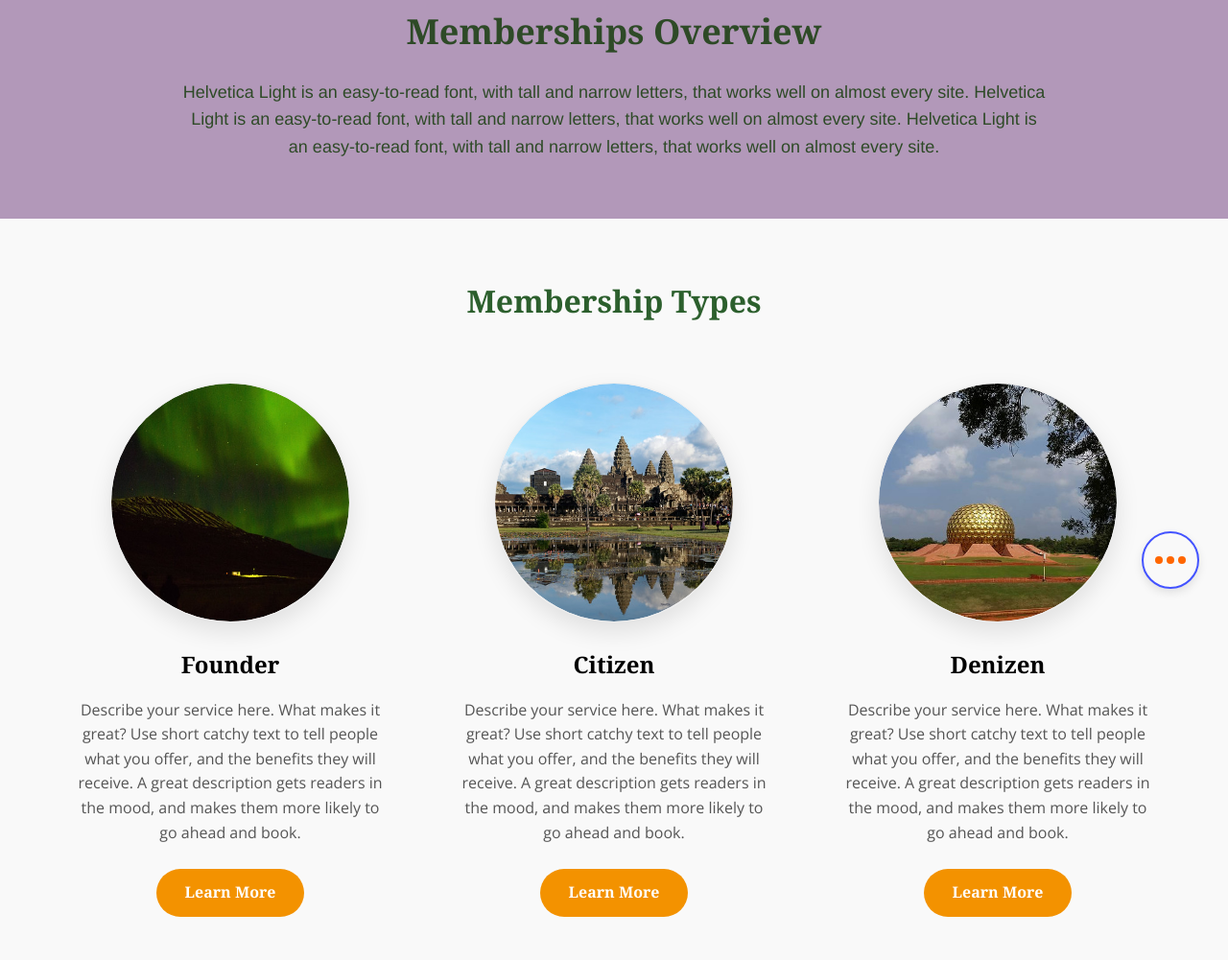
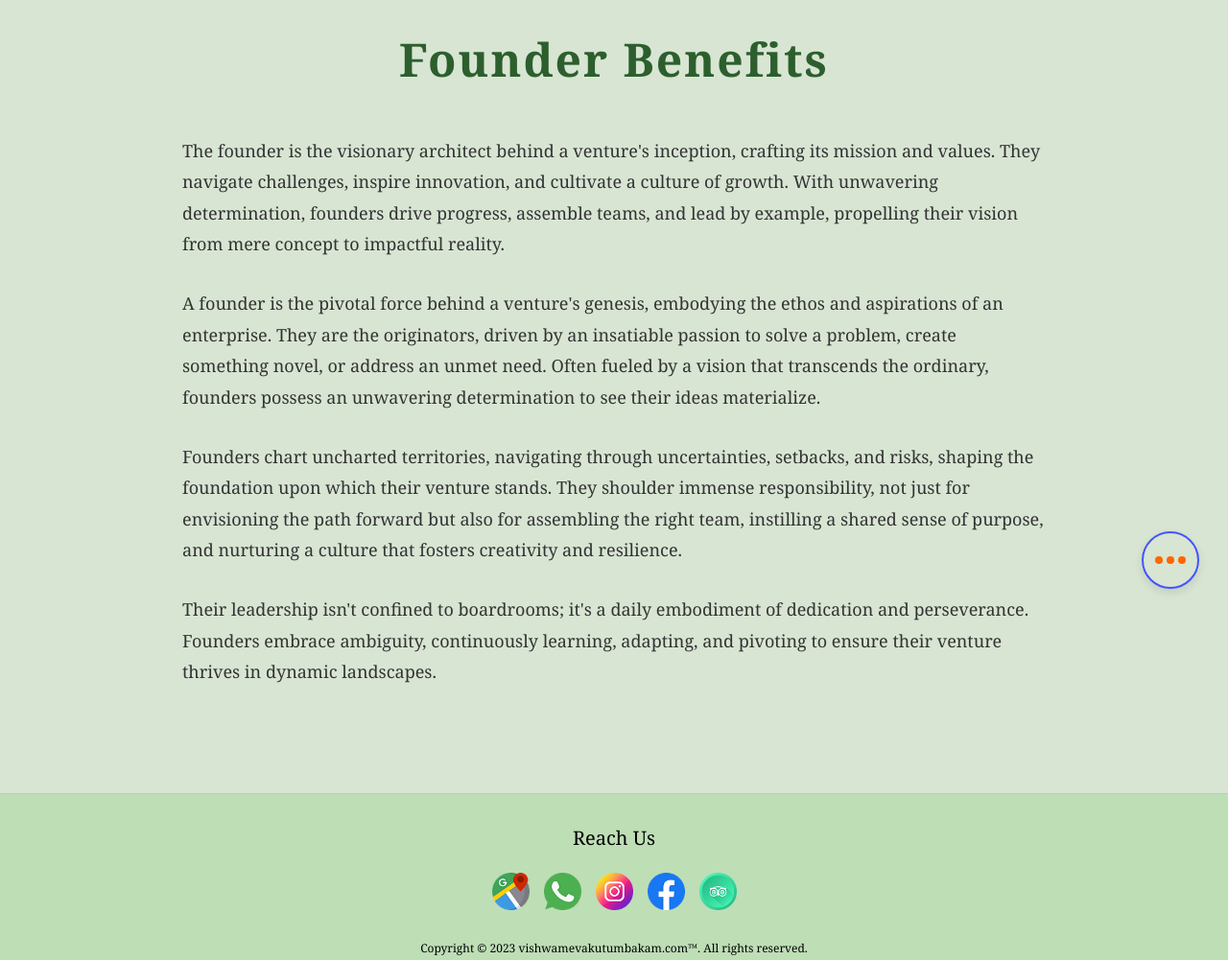
Before and after one commit to agnelvishal/vishwameva-kutumbakam-scratch2, a website: page founder-benefits.html in a window 1280 px wide. Shown: the part 156-1157 px from the top of the page at 96% size. Drawn offline with nearby package versions, Linux system fonts and the light colour scheme.

Commit message:
founder file

```diff
--- a/membership-types.html
+++ b/founder-benefits.html
@@ -4,9 +4,9 @@
 <head>
     <meta charset="UTF-8">
     <meta name="viewport" content="width=device-width, initial-scale=1.0">
-    <title>Membership Types | Vishwameva Kutumbakam</title>
+    <title>Founder Benefits | Vishwameva Kutumbakam</title>
     <link rel="icon" type="image/png" href="assets/images/icon-new.png">
-    <meta name="description" content="Membership Types - Founder, Citizen, and Denizen.">
+    <meta name="description" content="Learn about the benefits and role of Founders in Vishwameva Kutumbakam.">
     <link rel="stylesheet" href="styles.css">
     <link rel="preconnect" href="https://fonts.googleapis.com">
     <link rel="preconnect" href="https://fonts.gstatic.com" crossorigin>
@@ -54,7 +54,7 @@
                             <li class="nav-dropdown">
                                 <a href="get-involved.html" class="nav-link active">Get Involved</a>
                                 <ul class="dropdown-menu">
-                                    <li><a href="membership-types.html" class="active">Membership Types</a></li>
+                                    <li><a href="membership-types.html">Membership Types</a></li>
                                     <li><a href="membership-benefits.html">Membership Benefits</a></li>
                                     <li><a href="faq.html">FAQs</a></li>
                                 </ul>
@@ -101,69 +101,41 @@
         </div>
     </header>
 
-    <!-- Section 1: Memberships Overview & Types -->
-    <section class="memberships-overview"
-        style="background-color: #B298B9; padding: 60px 20px; text-align: center; color: #2e4a27;">
+    <!-- Founder Benefits Content Section -->
+    <section class="content-section" style="padding: 80px 20px; background-color: #D8E5D3;">
         <div class="container">
-            <h2 style="font-size: 36px; margin-bottom: 20px; font-family: georgia, palatino, serif; font-weight: 700;">
-                Memberships Overview</h2>
-            <p
-                style="font-size: 18px; line-height: 1.6; max-width: 900px; margin: 0 auto; font-family: 'Helvetica', 'Arial', sans-serif;">
-                Helvetica Light is an easy-to-read font, with tall and narrow letters, that works well on almost every
-                site. Helvetica Light is an easy-to-read font, with tall and narrow letters, that works well on almost
-                every site. Helvetica Light is an easy-to-read font, with tall and narrow letters, that works well on
-                almost every site.
-            </p>
-        </div>
-    </section>
+            <h2 class="section-title"
+                style="text-align: center; font-size: 48px; color: #2c5f2d; margin-bottom: 40px; font-family: georgia, palatino, serif; font-weight: 700;">
+                Founder Benefits
+            </h2>
 
-    <section class="membership-types-section" style="padding: 60px 20px; background-color: #f9f9f9;">
-        <div class="container">
-            <h2
-                style="text-align: center; font-size: 32px; color: #2c5f2d; margin-bottom: 40px; font-family: georgia, palatino, serif; font-weight: 700;">
-                Membership Types</h2>
-            <div class="types-grid">
-                <!-- Founder -->
-                <div class="type-card">
-                    <div class="type-image-container">
-                        <img src="assets/images/hero-akureyri.jpg" alt="Founder" class="type-image">
-                    </div>
-                    <h3 class="type-title">Founder</h3>
-                    <p class="type-desc">
-                        Describe your service here. What makes it great? Use short catchy text to tell people what you
-                        offer, and the benefits they will receive. A great description gets readers in the mood, and
-                        makes them more likely to go ahead and book.
-                    </p>
-                    <a href="membership-types.html" class="btn-learn-more btn-orange">Learn More</a>
-                </div>
+            <div style="max-width: 900px; margin: 0 auto; font-size: 18px; line-height: 1.8; color: #333;">
+                <p style="margin-bottom: 30px;">
+                    The founder is the visionary architect behind a venture's inception, crafting its mission and
+                    values. They navigate challenges, inspire innovation, and cultivate a culture of growth. With
+                    unwavering determination, founders drive progress, assemble teams, and lead by example, propelling
+                    their vision from mere concept to impactful reality.
+                </p>
 
-                <!-- Citizen -->
-                <div class="type-card">
-                    <div class="type-image-container">
-                        <img src="assets/images/hero-angkor.jpg" alt="Citizen" class="type-image">
-                    </div>
-                    <h3 class="type-title">Citizen</h3>
-                    <p class="type-desc">
-                        Describe your service here. What makes it great? Use short catchy text to tell people what you
-                        offer, and the benefits they will receive. A great description gets readers in the mood, and
-                        makes them more likely to go ahead and book.
-                    </p>
-                    <a href="membership-types.html" class="btn-learn-more btn-orange">Learn More</a>
-                </div>
+                <p style="margin-bottom: 30px;">
+                    A founder is the pivotal force behind a venture's genesis, embodying the ethos and aspirations of an
+                    enterprise. They are the originators, driven by an insatiable passion to solve a problem, create
+                    something novel, or address an unmet need. Often fueled by a vision that transcends the ordinary,
+                    founders possess an unwavering determination to see their ideas materialize.
+                </p>
 
-                <!-- Denizen -->
-                <div class="type-card">
-                    <div class="type-image-container">
-                        <img src="assets/images/hero-auroville.jpg" alt="Denizen" class="type-image">
-                    </div>
-                    <h3 class="type-title">Denizen</h3>
-                    <p class="type-desc">
-                        Describe your service here. What makes it great? Use short catchy text to tell people what you
-                        offer, and the benefits they will receive. A great description gets readers in the mood, and
-                        makes them more likely to go ahead and book.
-                    </p>
-                    <a href="membership-types.html" class="btn-learn-more btn-orange">Learn More</a>
-                </div>
+                <p style="margin-bottom: 30px;">
+                    Founders chart uncharted territories, navigating through uncertainties, setbacks, and risks, shaping
+                    the foundation upon which their venture stands. They shoulder immense responsibility, not just for
+                    envisioning the path forward but also for assembling the right team, instilling a shared sense of
+                    purpose, and nurturing a culture that fosters creativity and resilience.
+                </p>
+
+                <p style="margin-bottom: 30px;">
+                    Their leadership isn't confined to boardrooms; it's a daily embodiment of dedication and
+                    perseverance. Founders embrace ambiguity, continuously learning, adapting, and pivoting to ensure
+                    their venture thrives in dynamic landscapes.
+                </p>
             </div>
         </div>
     </section>
```
